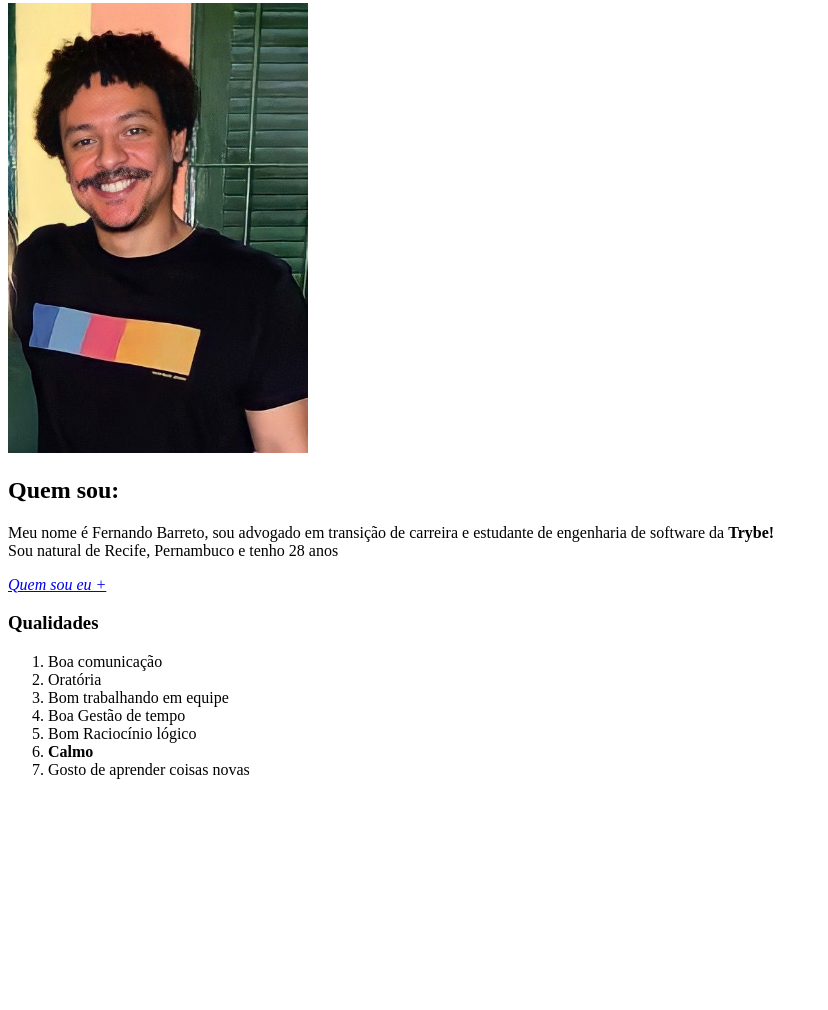
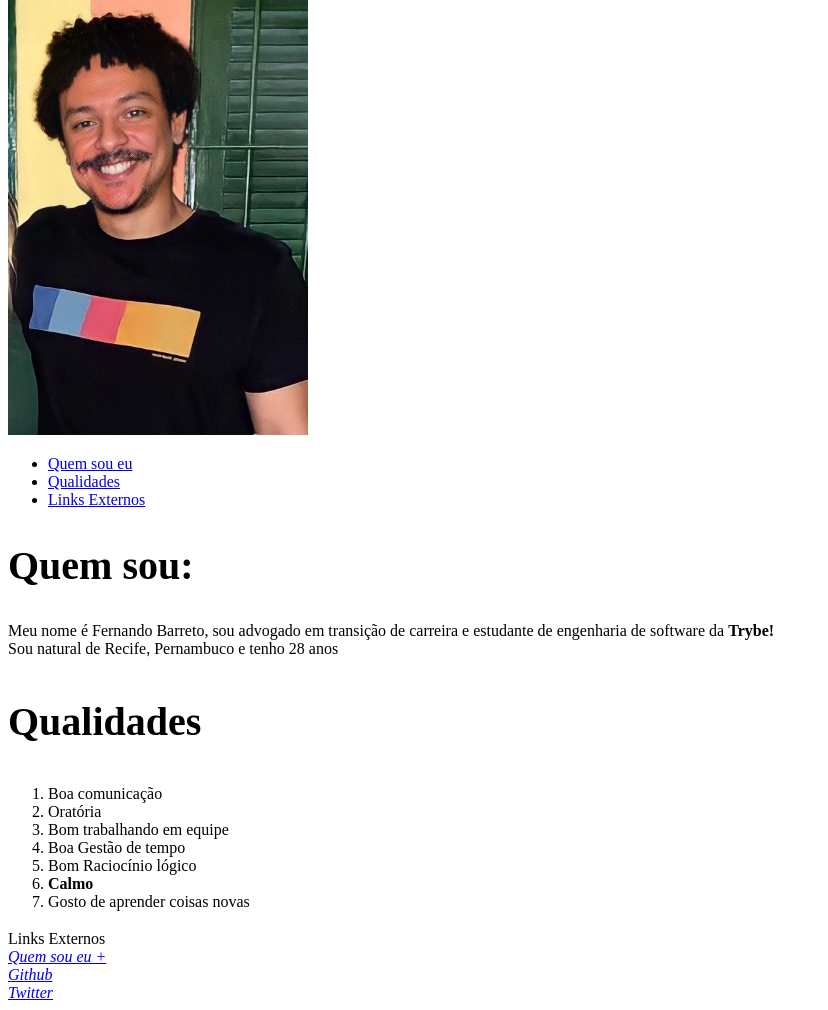
Before and after one commit to nandogb/nandogb.github.io, a plain HTML site: page index.html in a window 1280 px wide. Shown: the part 95-1105 px from the top of the page, without its empty margins (0-828 px from the left). Before the commit the page ends 890 px from the top, so only its background shows below. Drawn offline with Linux system fonts and the light colour scheme.

Commit message:
novas alterações no pw

```diff
--- a/index.html
+++ b/index.html
@@ -8,14 +8,17 @@
 </head>
 <body>
     <h1>Portifólio Web de Fernando Barreto</h1>
-    <br>
     <img src="images/proflie-pic.jpeg" alt="Foto muito bonita do estudante tryber Fernando Barreto" width="300px">
-    <br>
-    <h2>Quem sou:</h2>
+     <ul>
+        <li><a href="#quemSouEu">Quem sou eu</a></li>
+        <li><a href="#comoEuSou">Qualidades</a></li>
+        <li><a href="#linksExternos">Links Externos</a></li>
+    </ul>
+    <h2 style="font-size:40px;" id="quemSouEu">Quem sou:</h2>
     <p>Meu nome é Fernando Barreto, sou advogado em transição de carreira e estudante de engenharia de software da <strong>Trybe!</strong><br>
     Sou natural de Recife, Pernambuco e tenho 28 anos</p>
-    <a href="https://open.spotify.com/user/12145821074?si=e4a5d763e86949db" target="_blank"><em>Quem sou eu +</em></a>
-    <h3>Qualidades</h3>
+
+    <h3 style="font-size:40px;" id="comoEuSou">Qualidades</h3>
     <ol>
         <li>Boa comunicação</li>
         <li>Oratória</li>
@@ -25,5 +28,9 @@
         <li><strong>Calmo</strong></li>
         <li>Gosto de aprender coisas novas</li>
     </ol>
+    <h3 id="linksExternos"></h3>Links Externos</h3><br>
+    <a href="https://open.spotify.com/user/12145821074?si=e4a5d763e86949db" target="_blank"><em>Quem sou eu +</em></a><br>
+    <a href="https://github.com/nandogb" target="_blank"><em>Github</em></a><br>
+    <a href="https://twitter.com/nandobarreto_" target="_blank"><em>Twitter</em></a>
 </body>
 </html>
```
